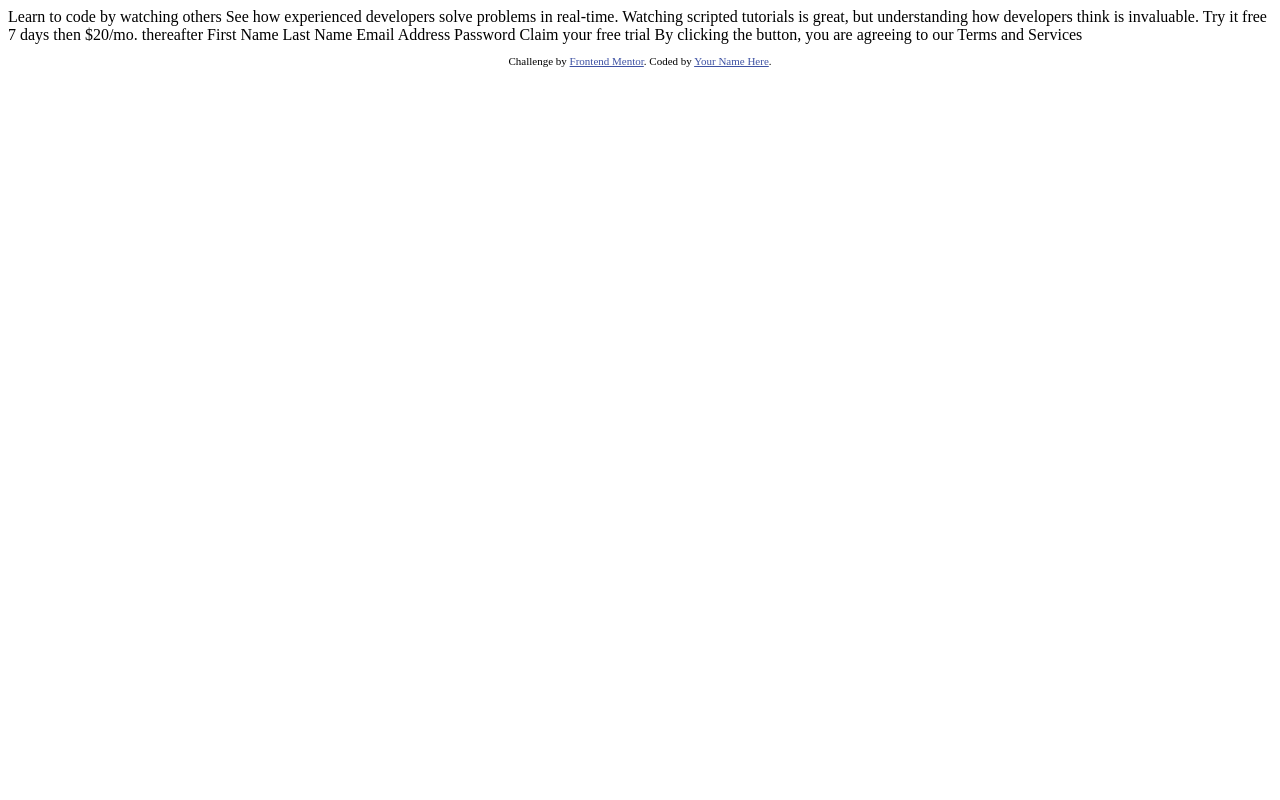
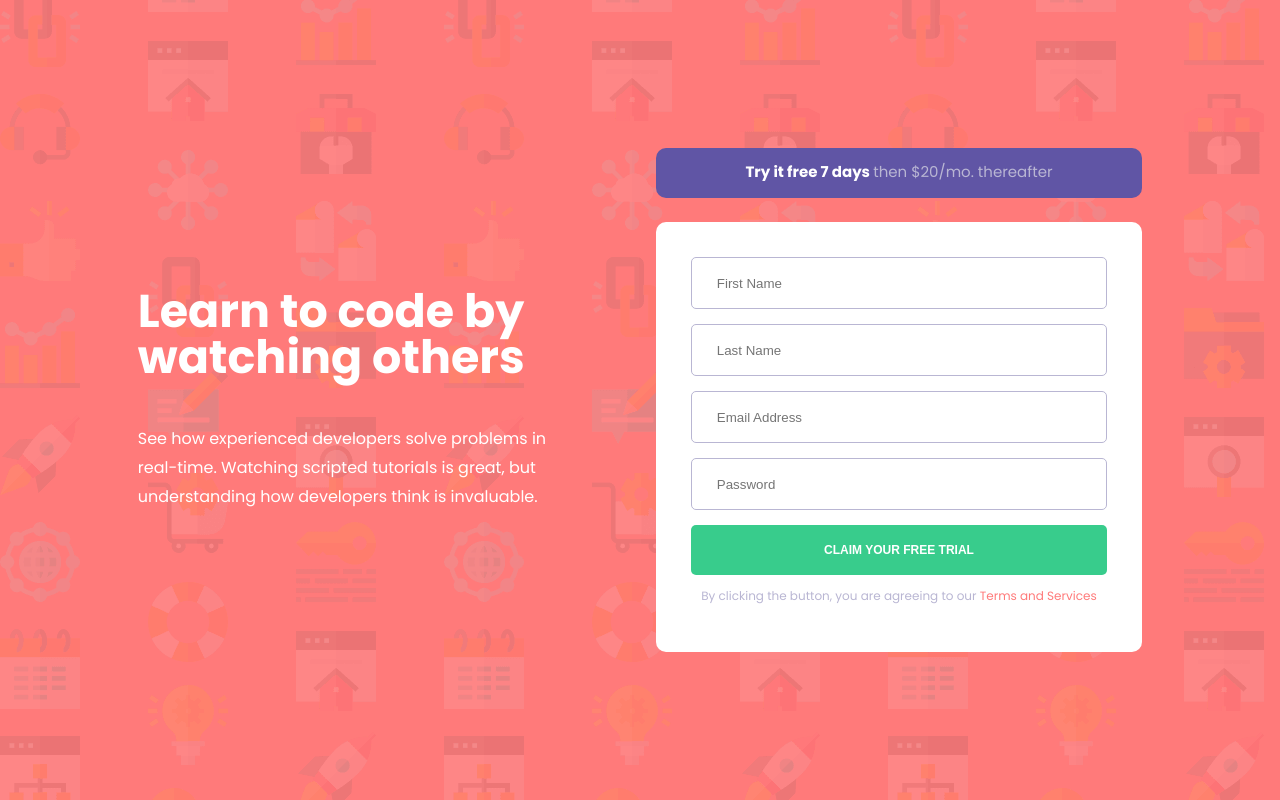
Before and after one commit to habibwritescode/Intro-component-with-sign-up-form, a plain HTML site: page index.html in a window 1280 px wide. Drawn offline with Linux system fonts and the light colour scheme.

Commit message:
Finish project

```diff
--- a/index.html
+++ b/index.html
@@ -1,42 +1,54 @@
 <!DOCTYPE html>
 <html lang="en">
+
 <head>
   <meta charset="UTF-8">
-  <meta name="viewport" content="width=device-width, initial-scale=1.0"> <!-- displays site properly based on user's device -->
+  <meta name="viewport" content="width=device-width, initial-scale=1.0">
+  <!-- displays site properly based on user's device -->
+  <link rel="stylesheet" href="./style.css">
+  <link href="https://fonts.googleapis.com/css2?family=Poppins:wght@400;500;600;700&display=swap" rel="stylesheet">
+  <title>Intro component with sign up form</title>
+</head>
 
-  <link rel="icon" type="image/png" sizes="32x32" href="./images/favicon-32x32.png">
+<body>
+  <div class="headings-container">
+    <h1 class="heading">Learn to code by watching others</h1>
+    <p class="sub-heading">See how experienced developers solve problems in real-time. Watching scripted tutorials is
+      great,
+      but understanding how developers think is invaluable.</p>
+  </div>
 
-  <title>Frontend Mentor | Intro component with sign up form</title>
+  <div class="form-banner-container">
+    <div class="banner">
+      <p>Try it free 7 days <span>then $20/mo. thereafter</span></p>
+    </div>
+    <form action="">
+      <div class="input-container">
+        <img src="./images/icon-error.svg" class="error-icon" alt="">
+        <input type="text" name="first name" id="first-name" placeholder="First Name" required=''>
+        <p class="error-message">First Name cannot be empty</p>
+      </div>
+      <div class="input-container">
+        <img src="./images/icon-error.svg" class="error-icon" alt="">
+        <input type="text" name="last name" id="last-name" placeholder="Last Name" required=''>
+        <p class="error-message">Last Name cannot be empty</p>
+      </div>
+      <div class="input-container">
+        <img src="./images/icon-error.svg" class="error-icon" alt="">
+        <input type="email" name="email address" id="email-address" placeholder="Email Address" required=''>
+        <p class="error-message">Email Address cannot be empty</p>
+        <p class="email-error">Looks like this is not an email</p>
+      </div>
+      <div class="input-container">
+        <img src="./images/icon-error.svg" class="error-icon" alt="">
+        <input type="password" name="password" id="password" placeholder="Password" required=''>
+        <p class="error-message">Password cannot be empty</p>
+      </div>
+        <button>CLAIM YOUR FREE TRIAL</button>
+      <p class="terms">By clicking the button, you are agreeing to our <span>Terms and Services</span></p>
+    </form>
+  </div>
+  <script src="./script.js"></script>
+</body>
 
-  <!-- Feel free to remove these styles or customise in your own stylesheet 👍 -->
-  <style>
-    .attribution { font-size: 11px; text-align: center; }
-    .attribution a { color: hsl(228, 45%, 44%); }
-  </style>
-</head>
-<body>
-
-  Learn to code by watching others
-
-  See how experienced developers solve problems in real-time. Watching scripted tutorials is great,
-  but understanding how developers think is invaluable.
-
-  Try it free 7 days then $20/mo. thereafter
-
-  First Name
-  Last Name
-  Email Address
-  Password
-
-  Claim your free trial
-
-  By clicking the button, you are agreeing to our Terms and Services
-
-  <footer>
-    <p class="attribution">
-      Challenge by <a href="https://www.frontendmentor.io?ref=challenge" target="_blank">Frontend Mentor</a>.
-      Coded by <a href="#">Your Name Here</a>.
-    </p>
-  </footer>
-</body>
 </html>
--- /dev/null
+++ b/script.js
@@ -0,0 +1,38 @@
+const button = document.querySelector('button');
+const inputElements = document.querySelectorAll('input')
+const errorIcons = document.querySelectorAll('.error-icon');
+const errorMessages = document.querySelectorAll('.error-message');
+const emailInput = inputElements[2]
+const emailError = document.querySelector('.email-error')
+
+const validateForm = (event) => {
+    event.preventDefault()
+    let regex = /^[^@\s]+@[^@\s\.]+\.[^@\.\s]+$/
+    let isMatched = regex.test(emailInput.value)
+
+    inputElements.forEach((element, index) => {
+        if (!element.value) {
+            errorIcons[index].style.display = 'block'
+            errorMessages[index].style.display = 'block'
+        } else
+            if (emailInput.value && !isMatched) {
+                errorIcons[2].style.display = 'block'
+                emailError.style.display = 'block'
+            }
+    })
+}
+
+button.addEventListener('click', validateForm)
+
+
+// Remove error styles when input element has focus
+inputElements.forEach((element, index) => {
+    element.addEventListener('focus', function removeErrorStyles() {
+        errorIcons[index].style.display = 'none'
+        errorMessages[index].style.display = 'none'
+    })
+})
+
+emailInput.addEventListener('focus', function removeError() {
+    emailError.style.display = 'none'
+})
--- /dev/null
+++ b/style.css
@@ -0,0 +1,255 @@
+*{
+    box-sizing: border-box;
+    margin: 0;
+    padding: 0;
+}
+
+body{
+    background: url(./images//bg-intro-mobile.png) hsl(0, 100%, 74%) no-repeat fixed;
+    background-size: cover;
+    display: flex;
+    flex-direction: column;
+    font-family: 'Poppins', sans-serif;
+    margin: 0 auto;
+    padding: 90px 0 55px 0;
+    width: 85vw;
+}
+
+.headings-container{
+    color: white;
+    padding-bottom: 61px;
+}
+
+.heading{
+    font-size: 28px;
+    text-align: center;
+    padding-bottom: 22px;
+    line-height: 1.3;
+}
+
+.sub-heading{
+    font-size: 15px;
+    font-weight: 400;
+    line-height: 1.8;
+    margin: 0 auto;
+    text-align: center;
+    width: 80vw;
+}
+
+.banner{
+    color: white;
+    background-color:  hsl(248, 32%, 49%);
+    border-radius: 10px;
+    height: 80px;
+    line-height: 1.8;
+    padding: 15px 15px;
+    margin-bottom: 24px;
+    text-align: center;
+}
+
+.banner p{
+    font-size: 15px;
+    font-weight: 700;
+    margin: 0 auto;
+    width: 200px;
+}
+
+.banner span{
+    font-weight: 400;
+    color: hsl(246, 25%, 77%);
+}
+
+form{
+    background-color: white;
+    border-radius: 10px;
+    padding: 20px;
+}
+
+.input-container{
+    position: relative;
+    margin-bottom: 15px;
+}
+
+input{
+    border: 1px solid hsl(246, 25%, 77%);
+    border-radius: 5px;
+    height: 50px;
+    margin: 0 auto;
+    outline: none;
+    padding: 15px;
+    width: 100%;
+}
+
+input:hover{
+    border-color: hsl(0, 100%, 74%) ;
+}
+
+.error-icon{
+    position: absolute;
+    right: 30px;
+    top: 13px;
+    display: none;
+}
+
+.error-message{
+    color: hsl(0, 100%, 74%);
+    font-size: 10px;
+    padding-top: 5px;
+    text-align: right;
+    display: none;
+}
+
+.email-error{
+    color: hsl(0, 100%, 74%);
+    font-size: 10px;
+    padding-top: 5px;
+    text-align: right;
+    display: none;
+}
+
+button{
+    background-color: hsl(154, 59%, 51%);
+    border: none;
+    border-radius: 5px;
+    color: white;
+    font-size: 12px;
+    font-weight: 700;
+    height: 50px;
+    outline: none;
+    width: 100%;
+}
+
+button:hover{
+    cursor: pointer;
+    opacity: 0.8;
+}
+
+.terms{
+    color: hsl(246, 25%, 77%);
+    font-size: 10px;
+    line-height: 1.8;
+    margin: 0 auto;
+    padding: 10px 0;
+    text-align: center;
+    width: 60vw;
+}
+
+.terms span{
+    color: hsl(0, 100%, 74%);
+}
+
+/* Medium devices (landscape tablets, 768px and up) */
+@media only screen and (min-width: 768px) {
+    body{
+        align-items: center;
+        background: url(./images/bg-intro-desktop.png) hsl(0, 100%, 74%) no-repeat;
+        flex-direction: row;
+        justify-content: center;
+        min-height: 100vh;
+        padding: 0px 0px;
+        width: 90vw;
+    }
+
+    .headings-container{
+        padding-bottom: 0px;
+        padding-right: 40px;
+    }
+
+    .heading{
+        font-size: 30px;
+        text-align: left;
+        padding-bottom: 0;
+        line-height: 1;
+        width: 35vw;
+    }
+
+    .sub-heading{
+        font-size: 13px;
+        margin-top: 45px;
+        text-align: left;
+        width: 35vw;
+    }
+
+    .form-banner-container{
+        width: 40vw;
+    }
+
+    .banner{
+        height: 50px;
+        padding: 10px 15px;
+        margin-bottom: 24px;
+    }
+
+    .banner p{
+        font-size: 12px;
+        width: 100%;
+    }
+
+    form{
+        padding: 20px;
+    }
+
+    input{
+        padding: 15px;
+    }
+
+    .error-icon{
+        top: 13px;
+    }
+
+    .error-message{
+        font-size: 13px;
+    }
+
+    .email-error{
+        font-size: 13px;
+    }
+
+    .terms{
+        width: 100%;
+    }
+}
+
+    /* Large devices (laptops/desktops, 992px and up) */
+@media only screen and (min-width: 992px) {
+    body{
+        width: 80vw;
+    }
+
+    .headings-container{
+        padding-right: 70px;
+    }
+
+    .heading{
+        font-size: 46px;
+    }
+
+    .sub-heading{
+        font-size: 16px;
+    }
+
+    .form-banner-container{
+        width: 38vw;
+    }
+
+    .banner p{
+        font-size: 15px;
+        width: 100%;
+    }
+
+    form{
+        padding: 35px;
+    }
+
+    input{
+        padding: 25px;
+    }
+
+    .error-icon{
+        top: 15px;
+    }
+
+    .terms{
+        font-size: 12px;
+    }
+}
```
Also changed, not shown: images/favicon-32x32.png (deleted).
